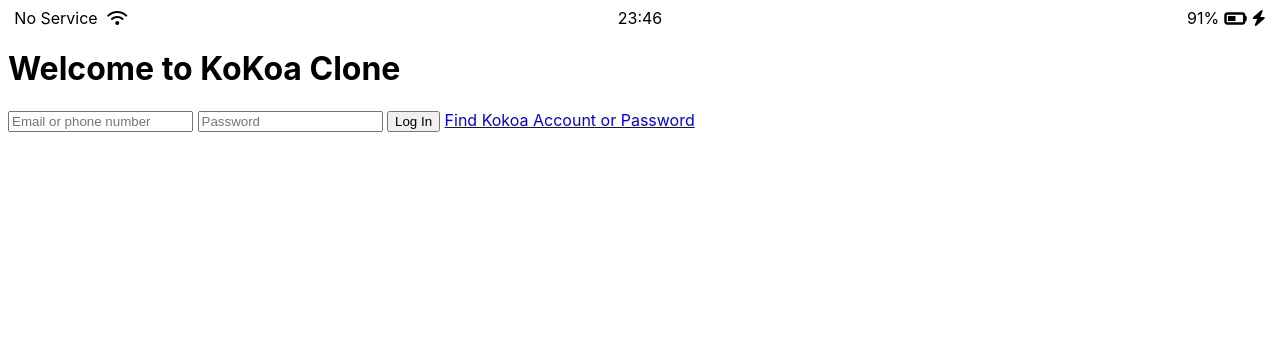
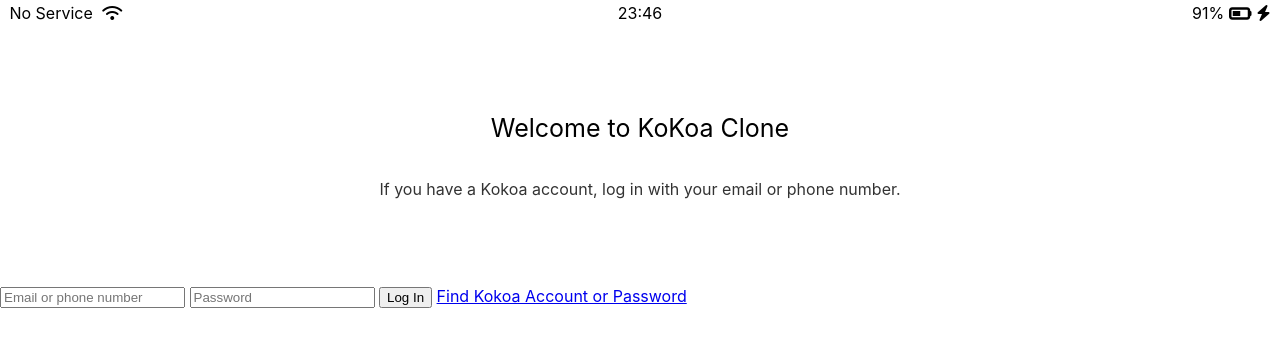
Before and after one commit to halfhalfchicken/kokoa-clone-2022, a plain HTML site: page index.html in a window 1280 px wide. Drawn offline with Linux system fonts and the light colour scheme.

Commit message:
added reset.css file
If you want to measure css size precisely, you can use chrome extension named 'page ruler redux'

```diff
--- /dev/null
+++ b/css/reset.css
@@ -0,0 +1,124 @@
+html,
+body,
+div,
+span,
+applet,
+object,
+iframe,
+h1,
+h2,
+h3,
+h4,
+h5,
+h6,
+p,
+blockquote,
+pre,
+a,
+abbr,
+acronym,
+address,
+big,
+cite,
+code,
+del,
+dfn,
+em,
+img,
+ins,
+kbd,
+q,
+s,
+samp,
+small,
+strike,
+strong,
+sub,
+sup,
+tt,
+var,
+b,
+u,
+i,
+center,
+dl,
+dt,
+dd,
+ol,
+ul,
+li,
+fieldset,
+form,
+label,
+legend,
+table,
+caption,
+tbody,
+tfoot,
+thead,
+tr,
+th,
+td,
+article,
+aside,
+canvas,
+details,
+embed,
+figure,
+figcaption,
+footer,
+header,
+hgroup,
+menu,
+nav,
+output,
+ruby,
+section,
+summary,
+time,
+mark,
+audio,
+video {
+  margin: 0;
+  padding: 0;
+  border: 0;
+  font-size: 100%;
+  font: inherit;
+  vertical-align: baseline;
+}
+/* HTML5 display-role reset for older browsers */
+article,
+aside,
+details,
+figcaption,
+figure,
+footer,
+header,
+hgroup,
+menu,
+nav,
+section {
+  display: block;
+}
+body {
+  line-height: 1;
+}
+ol,
+ul {
+  list-style: none;
+}
+blockquote,
+q {
+  quotes: none;
+}
+blockquote:before,
+blockquote:after,
+q:before,
+q:after {
+  content: "";
+  content: none;
+}
+table {
+  border-collapse: collapse;
+  border-spacing: 0;
+}
--- /dev/null
+++ b/css/status-bar.css
@@ -0,0 +1,28 @@
+.status-bar {
+    display: flex;
+    justify-content: center;
+    padding: 5px 3px;
+}
+
+.status-bar__column {
+    width: 33%;
+}
+
+.status-bar__column:first-child span {
+    margin-right: 5px;
+}
+
+.status-bar__column:nth-child(2) {
+    display: flex;
+    justify-content: center;
+}
+
+.status-bar__column:last-child {
+    display: flex;
+    justify-content: flex-end;
+    align-items: center;
+}
+
+.status-bar__column .fa-battery-half {
+    margin: 0px 5px;
+}
--- a/css/styles.css
+++ b/css/styles.css
@@ -1,31 +1,24 @@
+@import "reset.css";
+@import "status-bar.css";
+
 body {
     font-family: -apple-system, BlinkMacSystemFont, 'Segoe UI', Roboto, Oxygen, Ubuntu, Cantarell, 'Open Sans', 'Helvetica Neue', sans-serif;
 }
 
-.status-bar {
+.welcome-header {
+    margin: 90px 0px;
+    text-align: center;
     display: flex;
-    justify-content: center;
-}
-
-.status-bar__column {
-    width: 33%;
-}
-
-.status-bar__column:first-child span {
-    margin-right: 5px;
-}
-
-.status-bar__column:nth-child(2) {
-    display: flex;
-    justify-content: center;
-}
-
-.status-bar__column:last-child {
-    display: flex;
-    justify-content: flex-end;
+    flex-direction: column;
     align-items: center;
 }
 
-.status-bar__column .fa-battery-half {
-    margin: 0px 5px;
+.welcome-header__title {
+    margin-bottom: 40px;
+    font-size: 25px;
 }
+
+.welcome-header__text {
+    width: 60%;
+    opacity: 0.8;
+}
--- a/index.html
+++ b/index.html
@@ -24,7 +24,9 @@
 
     <header class="welcome-header">
         <h1 class="welcome-header__title">Welcome to KoKoa Clone</h1>
-        <p class="welcome-header__text"></p>
+        <p class="welcome-header__text">
+            If you have a Kokoa account, log in with your email or phone number.
+        </p>
     </header>
 
     <form id="login-form">
```
